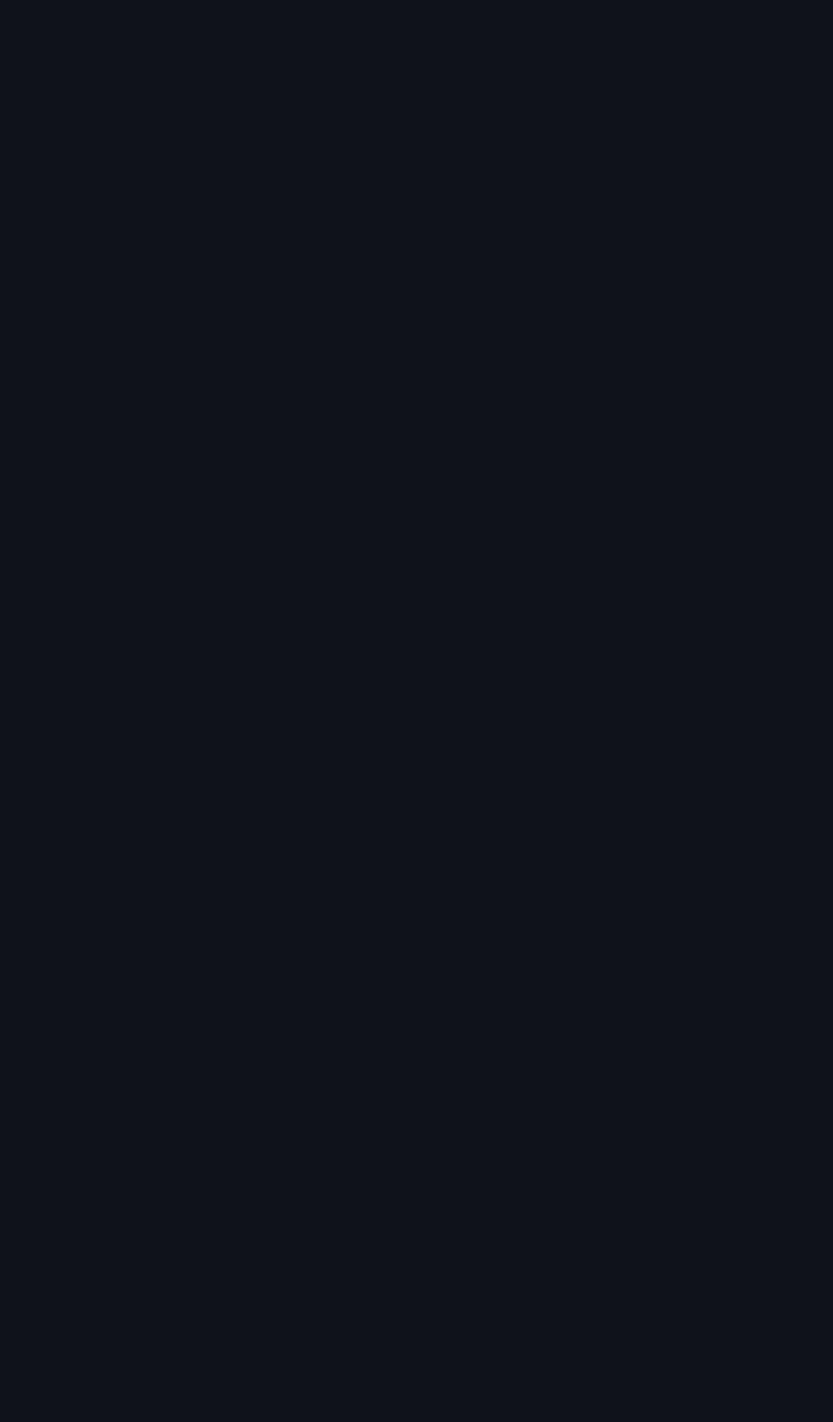
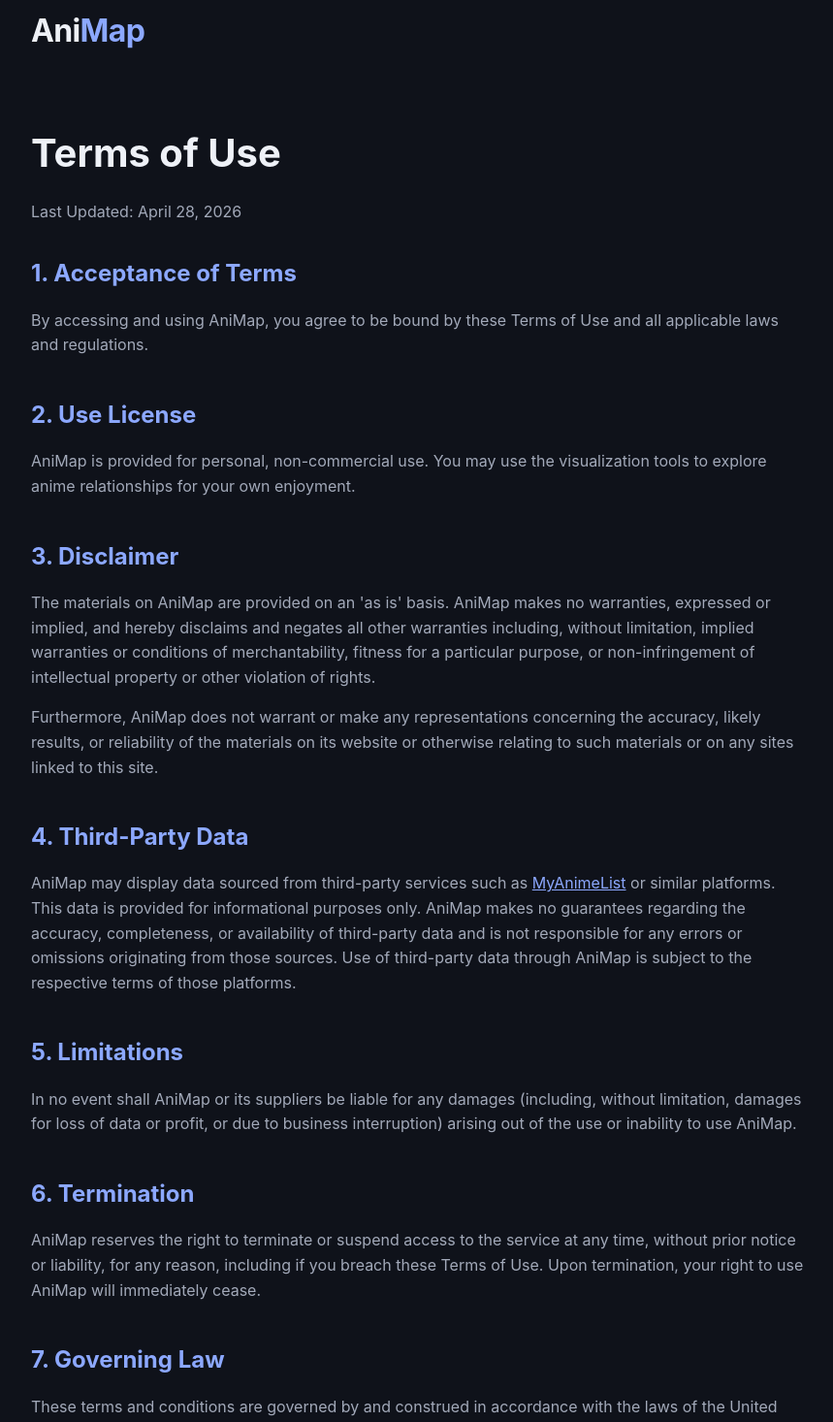
Before and after one commit to BraedenSmith29/animap, a React (Vite) app in the folder ui/: page /terms in a window 1280 px wide. Before the commit this address had no page. Shown: the part 20-1486 px from the top of the page at 97% size, without its empty margins (208-1067 px from the left). Before the commit the page ends 800 px from the top, so only its background shows below. Built offline with nearby package versions, Linux system fonts and the light colour scheme.

Commit message:
policies: Added policies

```diff
--- a/ui/src/main.tsx
+++ b/ui/src/main.tsx
@@ -1,7 +1,7 @@
 import { StrictMode } from 'react';
 import { createRoot } from 'react-dom/client';
 import './index.css';
-import { Graph, Home, AuthCallback } from '@/pages';
+import { Graph, Home, AuthCallback, PrivacyPolicy, TermsOfUse } from '@/pages';
 import { BrowserRouter, Route, Routes } from 'react-router';
 import { SearchFilterProvider } from '@/context/searchFilter';
 import { MalIntegrationProvider } from '@/context/malIntegration';
@@ -14,6 +14,8 @@ createRoot(document.getElementById('app')!).render(
                     <Routes>
                         <Route index element={<Home />} />
                         <Route path="callback" element={<AuthCallback />} />
+                        <Route path="privacy" element={<PrivacyPolicy />} />
+                        <Route path="terms" element={<TermsOfUse />} />
                         <Route path=":type/:id" element={<Graph />} />
                     </Routes>
                 </BrowserRouter>
--- a/ui/src/pages/Home.css
+++ b/ui/src/pages/Home.css
@@ -37,10 +37,24 @@
 }
 
 /* ── Footer Links ─────────────────────────────────────── */
-.home__mal,
-.home__github {
+.home__footer-left,
+.home__footer-right {
     position: fixed;
     bottom: 1.25rem;
+    display: flex;
+    align-items: center;
+    gap: 0.5rem;
+}
+
+.home__footer-left {
+    left: 1.25rem;
+}
+
+.home__footer-right {
+    right: 1.25rem;
+}
+
+.home__footer-link {
     display: flex;
     align-items: center;
     gap: 0.4rem;
@@ -52,16 +66,7 @@
     border-radius: 6px;
 }
 
-.home__mal {
-    left: 1.25rem;
-}
-
-.home__github {
-    right: 1.25rem;
-}
-
-.home__mal:hover,
-.home__github:hover {
+.home__footer-link:hover {
     color: var(--color-text-primary);
     background: var(--color-bg-secondary);
 }
--- a/ui/src/pages/Home.tsx
+++ b/ui/src/pages/Home.tsx
@@ -1,6 +1,7 @@
 import './Home.css';
 import { Icon, SearchBar, Button } from '@/components';
 import { useMalIntegration } from '@/context/malIntegration';
+import { Link } from 'react-router';
 
 export function Home() {
     const { isAuthenticated, login, logout } = useMalIntegration();
@@ -17,16 +18,21 @@ export function Home() {
                     <Button variant="primary" onClick={login}>Log in with MyAnimeList</Button>
                 )}
             </div>
+            <div className="home__footer-left">
                 <a
-                className="home__mal"
+                    className="home__footer-link"
                     href="https://myanimelist.net"
                     target="_blank"
                     rel="noopener noreferrer"
                 >
                     Data from MyAnimeList
                 </a>
+                <Link className="home__footer-link" to="/privacy">Privacy Policy</Link>
+                <Link className="home__footer-link" to="/terms">Terms of Use</Link>
+            </div>
+            <div className="home__footer-right">
                 <a
-                className="home__github"
+                    className="home__footer-link"
                     href="https://github.com/braedensmith29/animap"
                     target="_blank"
                     rel="noopener noreferrer"
@@ -36,5 +42,6 @@ export function Home() {
                     GitHub
                 </a>
             </div>
+        </div>
     );
 }
--- /dev/null
+++ b/ui/src/pages/PrivacyPolicy.tsx
@@ -0,0 +1,45 @@
+import { Link } from 'react-router';
+import './StaticPage.css';
+
+export function PrivacyPolicy() {
+    return (
+        <div className="static-page">
+            <header className="static-page__header">
+                <Link to="/" className="static-page__logo">
+                    Ani<span>Map</span>
+                </Link>
+            </header>
+            <main className="static-page__content">
+                <h1>Privacy Policy</h1>
+                <p>Last Updated: April 28, 2026</p>
+
+                <section>
+                    <h2>1. Information We Collect</h2>
+                    <p>AniMap collects absolutely zero information about its users.</p>
+                    <p>When you log in with <a href="https://myanimelist.net/" target="_blank" rel="noopener noreferrer">MyAnimeList</a>, we access your public profile and anime list data to provide the integration features. We do not store this data on our servers; it is processed locally in your browser.</p>
+                </section>
+
+                <section>
+                    <h2>2. How We Use Your Information</h2>
+                    <p>The information accessed from MyAnimeList is used solely to display your progress and status on the anime relationship graphs within the application.</p>
+                </section>
+
+                <section>
+                    <h2>3. Cookies</h2>
+                    <p>We use essential cookies and browser local storage to maintain your authentication state with MyAnimeList. This ensures we do not need to store any information on our servers.</p>
+                </section>
+
+                <section>
+                    <h2>4. Third-Party Services</h2>
+                    <p>AniMap uses the <a href="https://jikan.moe/" target="_blank" rel="noopener noreferrer">Jikan API</a> (an unofficial MyAnimeList API) to fetch anime data. Your data is never sent to Jikan.</p>
+                    <p>Your use of AniMap is also subject to MyAnimeList's privacy policy when using the integration features.</p>
+                </section>
+
+                <section>
+                    <h2>5. Changes to This Policy</h2>
+                    <p>We may update our Privacy Policy from time to time. Updates to the Privacy Policy will be posted on this page.</p>
+                </section>
+            </main>
+        </div>
+    );
+}
--- /dev/null
+++ b/ui/src/pages/StaticPage.css
@@ -0,0 +1,62 @@
+.static-page {
+    min-height: 100vh;
+    background-color: var(--color-bg-primary);
+    color: var(--color-text-primary);
+    padding: 2rem;
+    box-sizing: border-box;
+    display: flex;
+    flex-direction: column;
+    align-items: center;
+}
+
+.static-page__header {
+    width: 100%;
+    max-width: 800px;
+    margin-bottom: 3rem;
+    display: flex;
+    justify-content: flex-start;
+}
+
+.static-page__logo {
+    font-size: 2rem;
+    font-weight: 700;
+    letter-spacing: -0.02em;
+    color: var(--color-text-primary);
+    text-decoration: none;
+    user-select: none;
+}
+
+.static-page__logo span {
+    color: var(--color-accent-primary);
+}
+
+.static-page__content {
+    width: 100%;
+    max-width: 800px;
+    line-height: 1.6;
+}
+
+.static-page__content h1 {
+    font-size: 2.5rem;
+    margin-bottom: 0.5rem;
+}
+
+.static-page__content h2 {
+    font-size: 1.5rem;
+    margin-top: 2rem;
+    margin-bottom: 1rem;
+    color: var(--color-accent-primary);
+}
+
+.static-page__content p {
+    margin-bottom: 1rem;
+    color: var(--color-text-secondary);
+}
+
+.static-page__content section {
+    margin-bottom: 2.5rem;
+}
+
+a {
+    color: var(--color-accent-primary);
+}
--- /dev/null
+++ b/ui/src/pages/TermsOfUse.tsx
@@ -0,0 +1,59 @@
+import { Link } from 'react-router';
+import './StaticPage.css';
+
+export function TermsOfUse() {
+    return (
+        <div className="static-page">
+            <header className="static-page__header">
+                <Link to="/" className="static-page__logo">
+                    Ani<span>Map</span>
+                </Link>
+            </header>
+            <main className="static-page__content">
+                <h1>Terms of Use</h1>
+                <p>Last Updated: April 28, 2026</p>
+
+                <section>
+                    <h2>1. Acceptance of Terms</h2>
+                    <p>By accessing and using AniMap, you agree to be bound by these Terms of Use and all applicable laws and regulations.</p>
+                </section>
+
+                <section>
+                    <h2>2. Use License</h2>
+                    <p>AniMap is provided for personal, non-commercial use. You may use the visualization tools to explore anime relationships for your own enjoyment.</p>
+                </section>
+
+                <section>
+                    <h2>3. Disclaimer</h2>
+                    <p>The materials on AniMap are provided on an 'as is' basis. AniMap makes no warranties, expressed or implied, and hereby disclaims and negates all other warranties including, without limitation, implied warranties or conditions of merchantability, fitness for a particular purpose, or non-infringement of intellectual property or other violation of rights.</p>
+                    <p>Furthermore, AniMap does not warrant or make any representations concerning the accuracy, likely results, or reliability of the materials on its website or otherwise relating to such materials or on any sites linked to this site.</p>
+                </section>
+
+                <section>
+                    <h2>4. Third-Party Data</h2>
+                    <p>AniMap may display data sourced from third-party services such as <a href="https://myanimelist.net/" target="_blank" rel="noopener noreferrer">MyAnimeList</a> or similar platforms. This data is provided for informational purposes only. AniMap makes no guarantees regarding the accuracy, completeness, or availability of third-party data and is not responsible for any errors or omissions originating from those sources. Use of third-party data through AniMap is subject to the respective terms of those platforms.</p>
+                </section>
+
+                <section>
+                    <h2>5. Limitations</h2>
+                    <p>In no event shall AniMap or its suppliers be liable for any damages (including, without limitation, damages for loss of data or profit, or due to business interruption) arising out of the use or inability to use AniMap.</p>
+                </section>
+
+                <section>
+                    <h2>6. Termination</h2>
+                    <p>AniMap reserves the right to terminate or suspend access to the service at any time, without prior notice or liability, for any reason, including if you breach these Terms of Use. Upon termination, your right to use AniMap will immediately cease.</p>
+                </section>
+
+                <section>
+                    <h2>7. Governing Law</h2>
+                    <p>These terms and conditions are governed by and construed in accordance with the laws of the United States and the state in which the creator of AniMap resides. You irrevocably submit to the exclusive jurisdiction of the courts in that state.</p>
+                </section>
+
+                <section>
+                    <h2>8. Changes to This Policy</h2>
+                    <p>We may update our Terms of Use from time to time. Updates to the Terms of Use will be posted on this page.</p>
+                </section>
+            </main>
+        </div>
+    );
+}
--- a/ui/src/pages/index.ts
+++ b/ui/src/pages/index.ts
@@ -1,3 +1,5 @@
 export * from './Graph.tsx';
 export * from './Home.tsx';
 export * from './AuthCallback.tsx';
+export * from './PrivacyPolicy.tsx';
+export * from './TermsOfUse.tsx';
```
Lines whose indentation alone changed are shown as unchanged.
